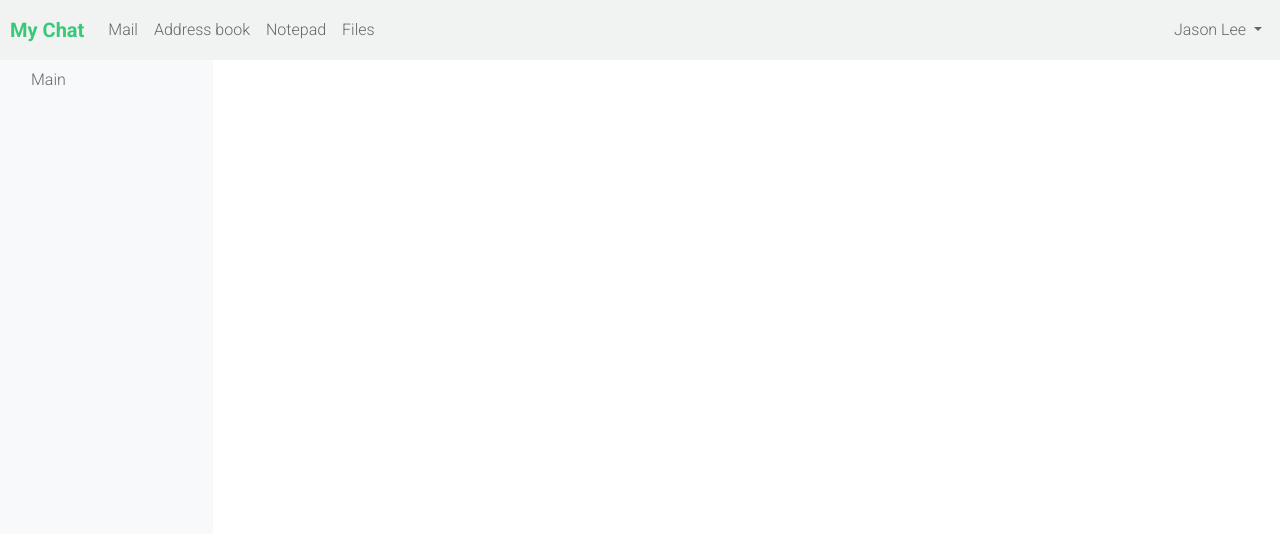
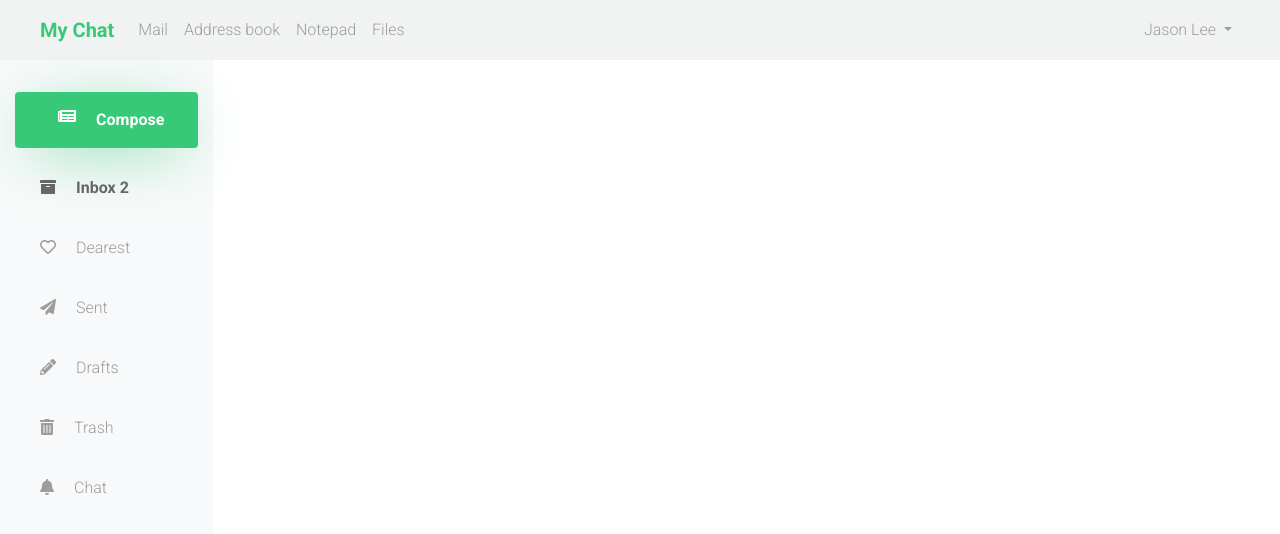
Before and after one commit to TeriFash/chat_2.0, a website: page build/index.html in a window 1280 px wide. Drawn offline with nearby package versions, Linux system fonts and the light colour scheme.

Commit message:
Left menu

```diff
--- a/app/scss/style.sass
+++ b/app/scss/style.sass
@@ -2,21 +2,55 @@
 @import "base/_fonts"
 @import "base/_settings"
 
+$green: #37c977
 body
 a
-  color: #666
+  color: #9d9d9d
 .main
   padding-top: 48px
 .sidebar
-
   height: 100vh
   position: fixed
+  .sidebar_sticky
+    margin: 22px 0
+    .nav-item
+      border-radius: 4px
+      position: relative
+      margin: 10px 0
+      transition: 500ms all ease-in-out
+      &:hover
+        background: $green
+        .nav-link
+          color: #F1F3F2
+      .nav-link
+        transition: 500ms color ease-in-out
+        i
+          margin-right: 20px
+          margin-left: 9px
   li
     a
-      color: #666
+      color: #9d9d9d
+      &.active
+        color: #666666
+        font-weight: bold
+.btn_menu_top
+  margin-bottom: 20px
+  .nav-link
+    -webkit-box-shadow: 0px 11px 63px -17px #37c977
+    -moz-box-shadow: 0px 11px 63px -17px #37c977
+    box-shadow: 0px 11px 63px -17px #37c977
+    display: flex
+    justify-content: center
+    padding: 1rem 1rem
+    background: $green
+    border-radius: 4px
+    color: #fff!important
+    font-weight: bold
+  &:hover
+    background: unset
 .navbar_main
   background: #F1F3F2
-  padding: 10px
+  padding: 10px 40px
   .navbar-brand
-    color: #37c977
+    color: $green
     font-weight: bold
```
Also changed, not shown: build/css/style.css, build/index.html.
